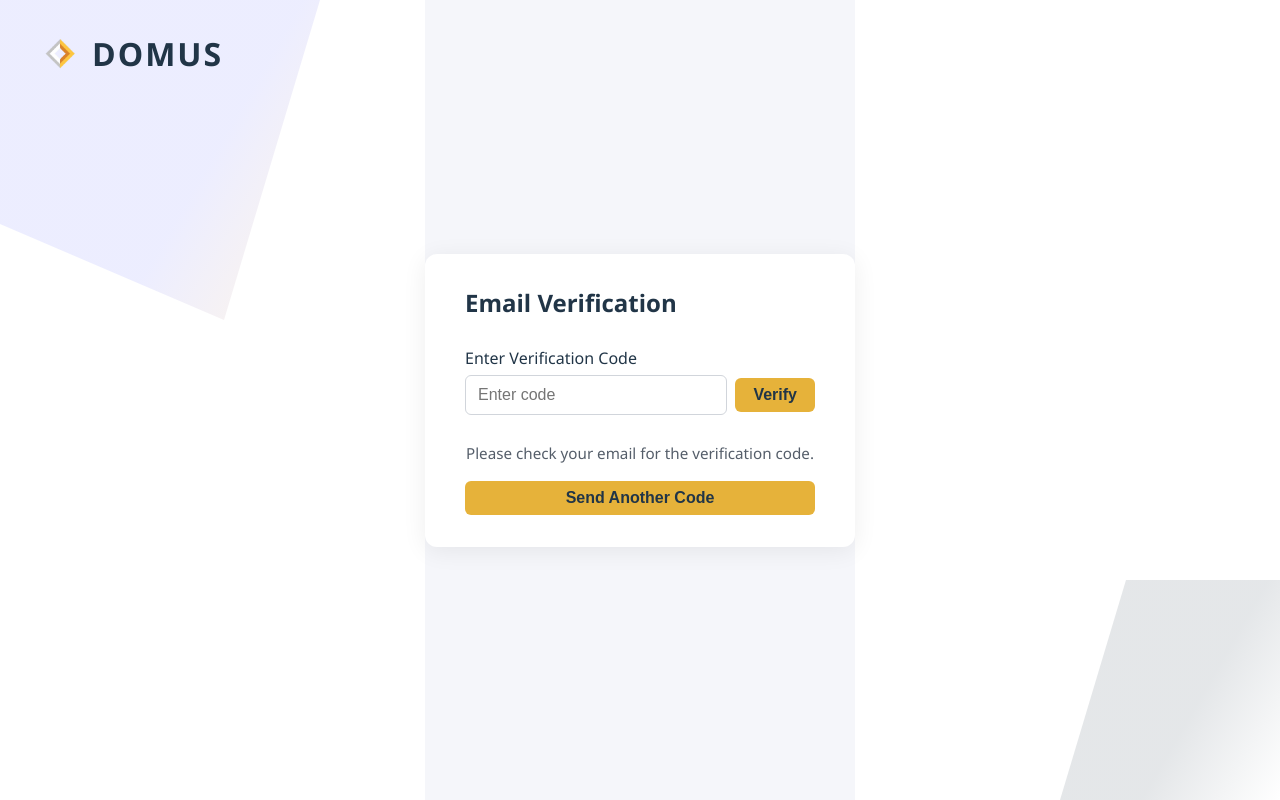
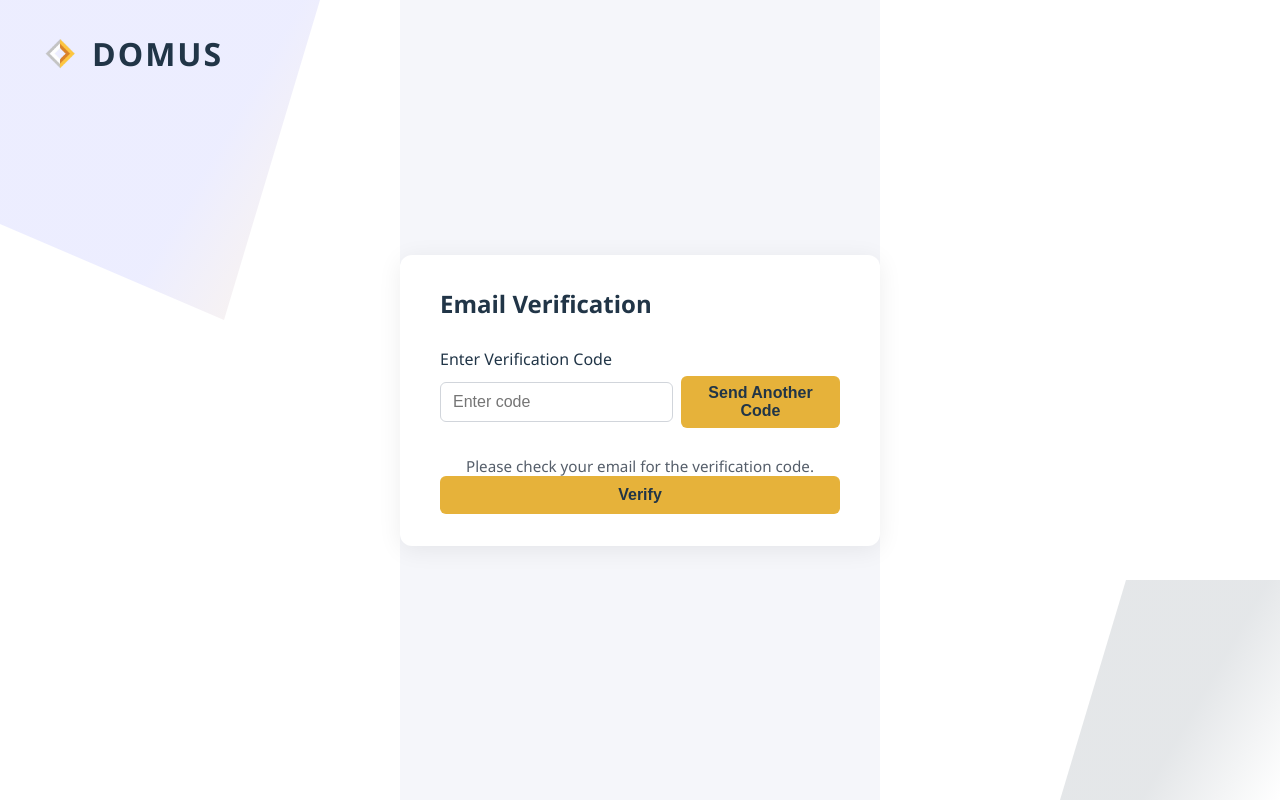
Before and after one commit to yssr24/DOMUS, a Vue app in the folder frontend/: page /verification in a window 1280 px wide. Built offline with nearby package versions, Linux system fonts and the light colour scheme.

Commit message:
minor changes

```diff
--- a/frontend/src/components/verification.vue
+++ b/frontend/src/components/verification.vue
@@ -100,13 +100,14 @@ async function resendCode() {
                   :disabled="verifying"
                 />
                 <button
-                  type="submit"
+                  type="button"
                   class="login-btn"
-                  style="width:auto; padding:8px 18px; font-size:1rem;"
-                  :disabled="verifying"
+                  style="width:auto; padding:8px 18px; font-size:1rem; background:#e6b23a; color:#213547;"
+                  :disabled="sending"
+                  @click="resendCode"
                 >
-                  <span v-if="verifying">Verifying...</span>
-                  <span v-else>Verify</span>
+                  <span v-if="sending">Sending...</span>
+                  <span v-else>Send Another Code</span>
                 </button>
               </div>
             </div>
@@ -114,14 +115,15 @@ async function resendCode() {
           <div style="font-size:0.95rem; color:#555e6a; text-align:center;">
             Please check your email for the verification code.
           </div>
-          <button
-            class="login-btn"
-            style="margin-top: 18px; width: 100%; background:#e6b23a; color:#213547;"
-            :disabled="sending"
-            @click="resendCode"
-          >
-            {{ sending ? 'Sending...' : 'Send Another Code' }}
-          </button>
+            <button
+              type="submit"
+              class="login-btn"
+              style="width:100%; padding:10px; font-size:1rem;"
+              :disabled="verifying"
+            >
+              <span v-if="verifying">Verifying...</span>
+              <span v-else>Verify</span>
+            </button>
           <div v-if="resendMsg" style="margin-top:10px; color:#e6b23a; text-align:center;">
             {{ resendMsg }}
           </div>
```
